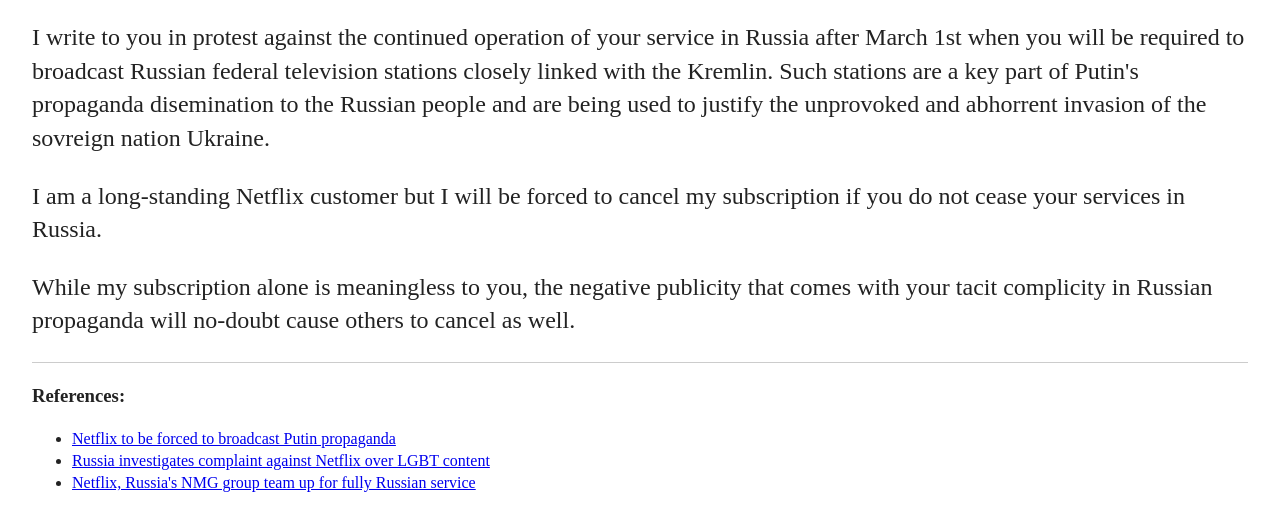
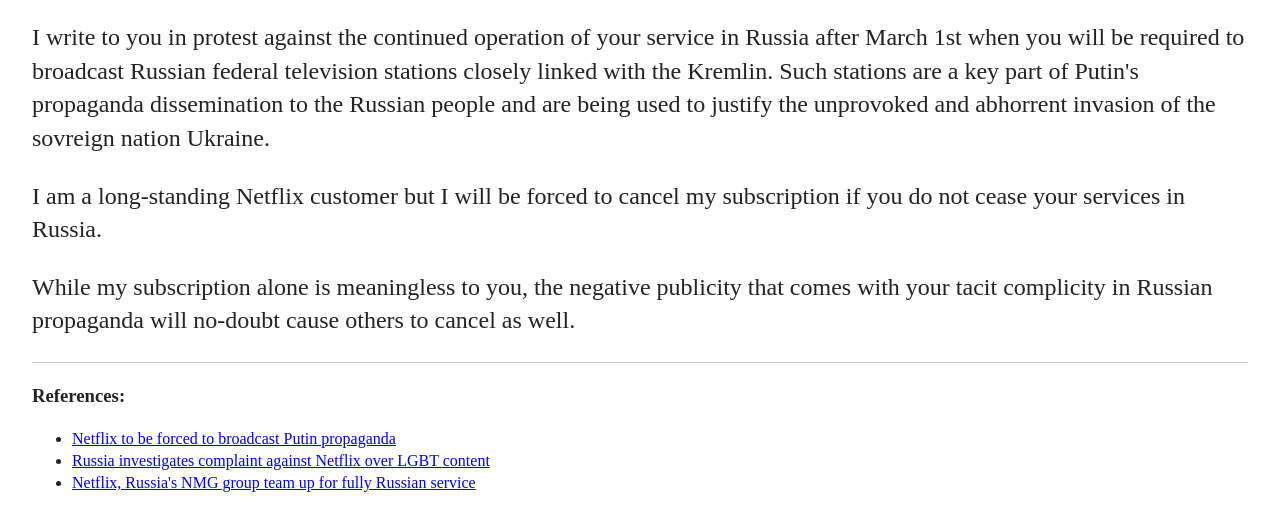
Before and after one commit to craigmdennis/no-to-netflix-in-russia, a website: page index.html in a window 1280 px wide. Shown: the part 101-632 px from the top of the page. Drawn offline with Linux system fonts and the light colour scheme; files that its build step writes are made by us from their sources.

Commit message:
dissemination typo

```diff
--- a/index.html
+++ b/index.html
@@ -14,7 +14,7 @@
 <body>
 
   <h1>Dear Netflix,</h1>
-  <p>I write to you in protest against the continued operation of your service in Russia after March 1st when you will be required to broadcast Russian federal television stations closely linked with the Kremlin. Such stations are a key part of Putin's propaganda disemination to the Russian people and are being used to justify the unprovoked and abhorrent invasion of the sovreign nation Ukraine.</p>
+  <p>I write to you in protest against the continued operation of your service in Russia after March 1st when you will be required to broadcast Russian federal television stations closely linked with the Kremlin. Such stations are a key part of Putin's propaganda dissemination to the Russian people and are being used to justify the unprovoked and abhorrent invasion of the sovreign nation Ukraine.</p>
   <p>I am a long-standing Netflix customer but I will be forced to cancel my subscription if you do not cease your services in Russia.</p>
   <p>While my subscription alone is meaningless to you, the negative publicity that comes with your tacit complicity in Russian propaganda will no-doubt cause others to cancel as well.</p>
 
```
